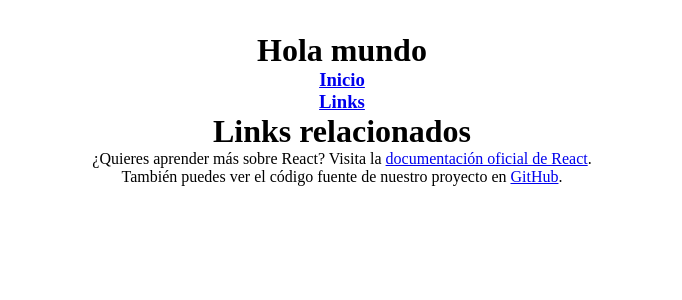
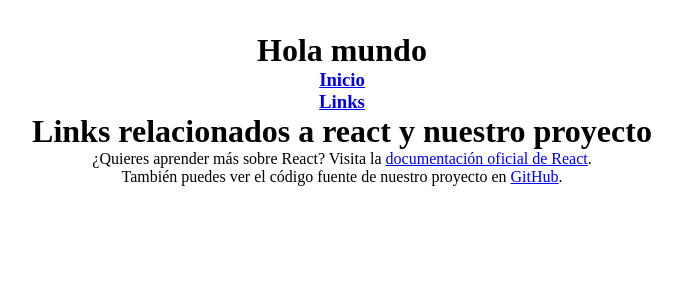
Before and after one commit to setneuficX8/Proyecto-Seminario-de-Actualizacion, a React (Vite) app: page /ruta in a window 1280 px wide. Shown: the top 300 px of the page, without its empty margins (298-980 px from the left). Built offline with nearby package versions, Linux system fonts and the light colour scheme.

Commit message:
Creacion del Routing inicial v.1.1

```diff
--- a/src/components/Ruta.jsx
+++ b/src/components/Ruta.jsx
@@ -1,7 +1,7 @@
 export default function Ruta() {
   return (
     <div>
-      <h1>Links relacionados</h1>
+      <h1>Links relacionados a react y nuestro proyecto</h1>
       <p>
         ¿Quieres aprender más sobre React? Visita la{' '}
         <a href="https://react.dev/" target="_blank" rel="noopener noreferrer">
```
